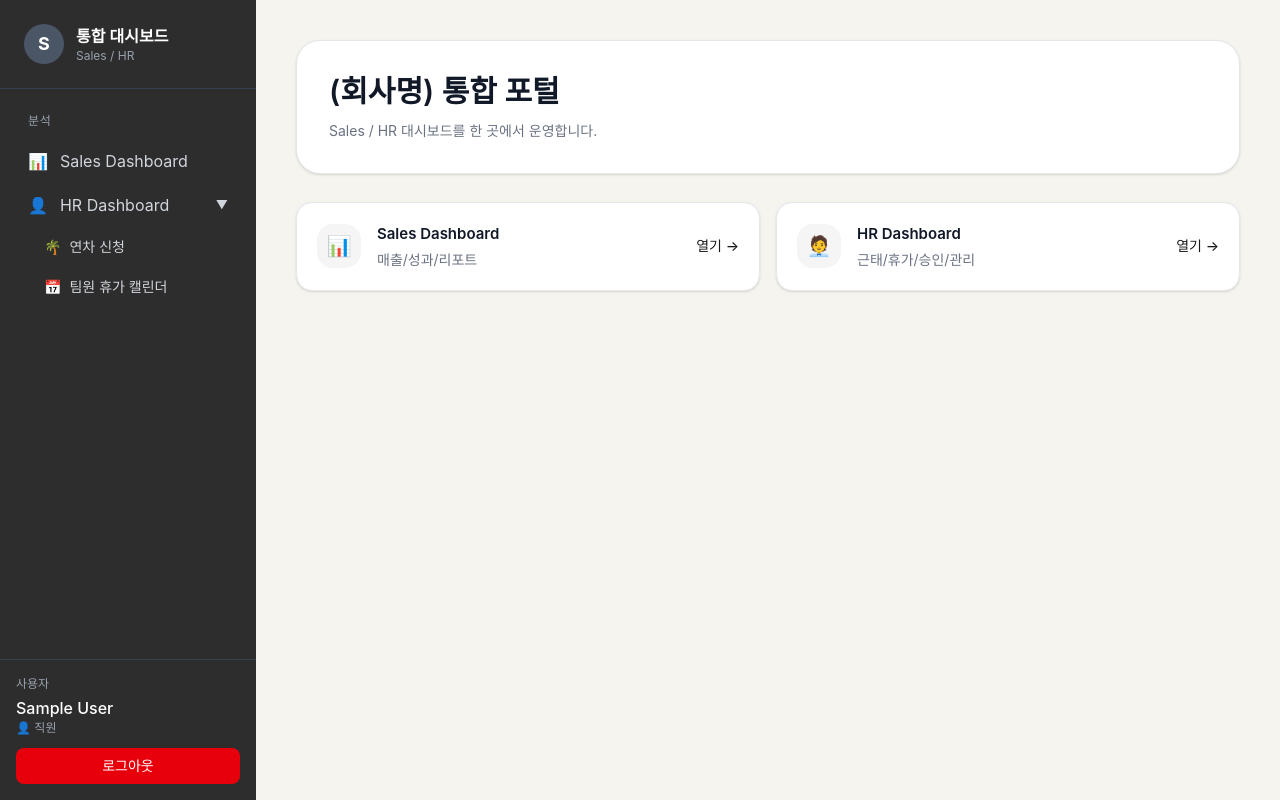
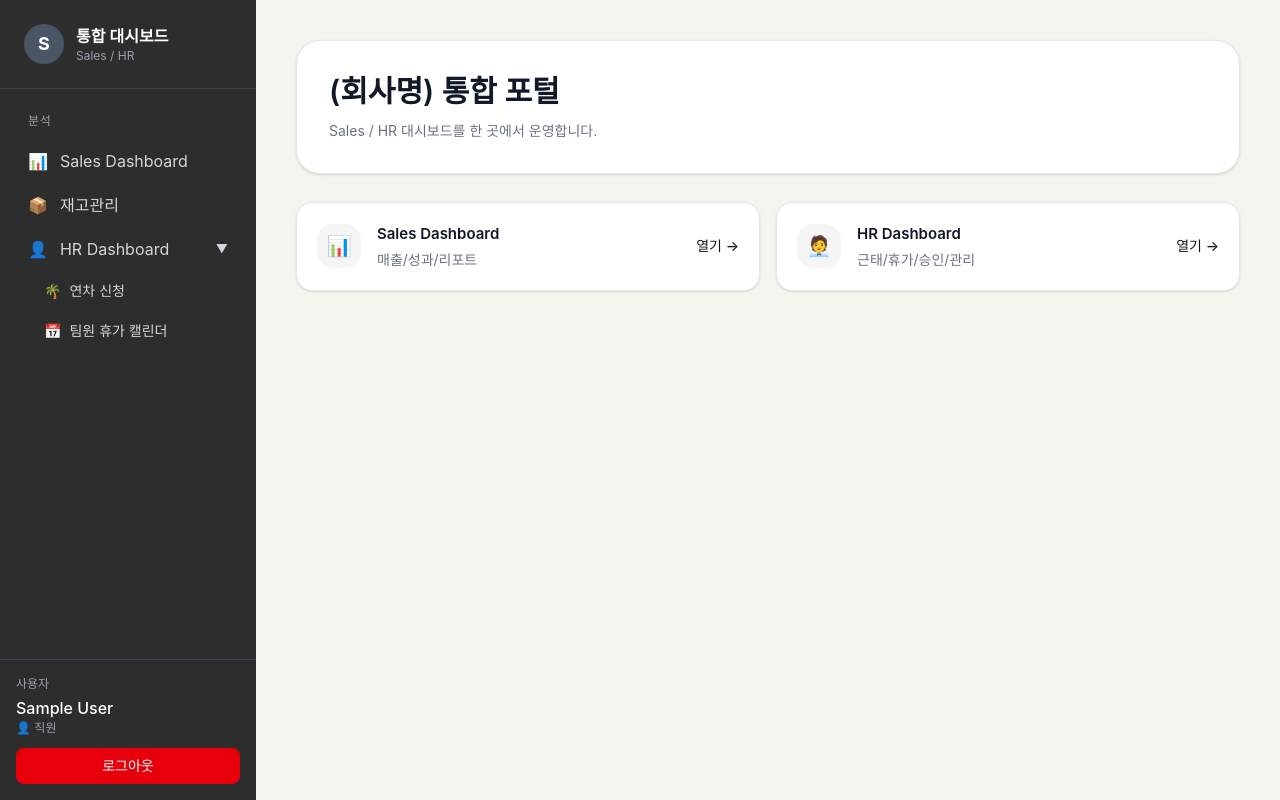
Before and after one commit to namucompanyai-afk/namu-dashboard-new, a Next.js app: page / in a window 1280 px wide. Built offline with nearby package versions, Linux system fonts and the light colour scheme; sample sign-in values are in the browser's storage; a web font is replaced by a local one.

Commit message:
Update Sidebar.tsx

```diff
--- a/components/Sidebar.tsx
+++ b/components/Sidebar.tsx
@@ -55,6 +55,11 @@ export default function Sidebar() {
           <Link href="/sales" className={'flex items-center gap-3 px-3 py-2 rounded-lg transition-colors ' + (isActive('/sales') ? 'bg-gray-700 text-white' : 'text-gray-300 hover:bg-gray-700')}>
             <span>📊</span>
             <span>Sales Dashboard</span>
+          </Link>
+
+          <Link href="/inventory" className={'flex items-center gap-3 px-3 py-2 rounded-lg transition-colors ' + (isActive('/inventory') ? 'bg-gray-700 text-white' : 'text-gray-300 hover:bg-gray-700')}>
+            <span>📦</span>
+            <span>재고관리</span>
           </Link>
 
           <div>
@@ -118,7 +123,6 @@ export default function Sidebar() {
 
   return (
     <>
-      {/* 모바일 상단 바 */}
       <div className="lg:hidden fixed top-0 left-0 right-0 z-40 bg-[#2d2d2d] text-white flex items-center px-4 h-14">
         <button onClick={() => setMobileOpen(true)} className="p-2 -ml-2">
           <svg width="24" height="24" fill="none" stroke="currentColor" strokeWidth="2">
@@ -128,12 +132,10 @@ export default function Sidebar() {
         <span className="ml-3 font-semibold">통합 대시보드</span>
       </div>
 
-      {/* 데스크톱 사이드바 */}
       <div className="hidden lg:flex w-64 bg-[#2d2d2d] text-white h-screen flex-col sticky top-0">
         {sidebarContent}
       </div>
 
-      {/* 모바일 오버레이 */}
       {mobileOpen && (
         <div className="lg:hidden fixed inset-0 z-50">
           <div className="absolute inset-0 bg-black bg-opacity-50" onClick={() => setMobileOpen(false)}></div>
```
